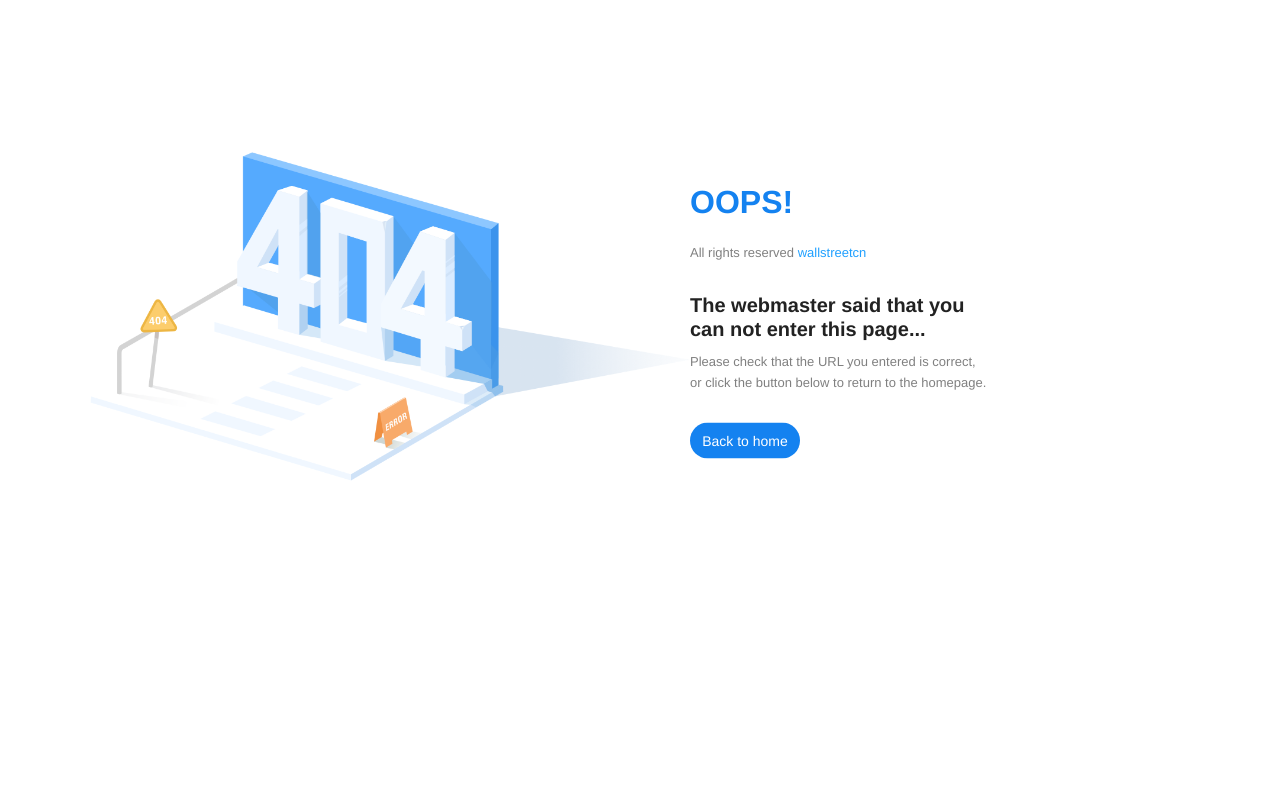
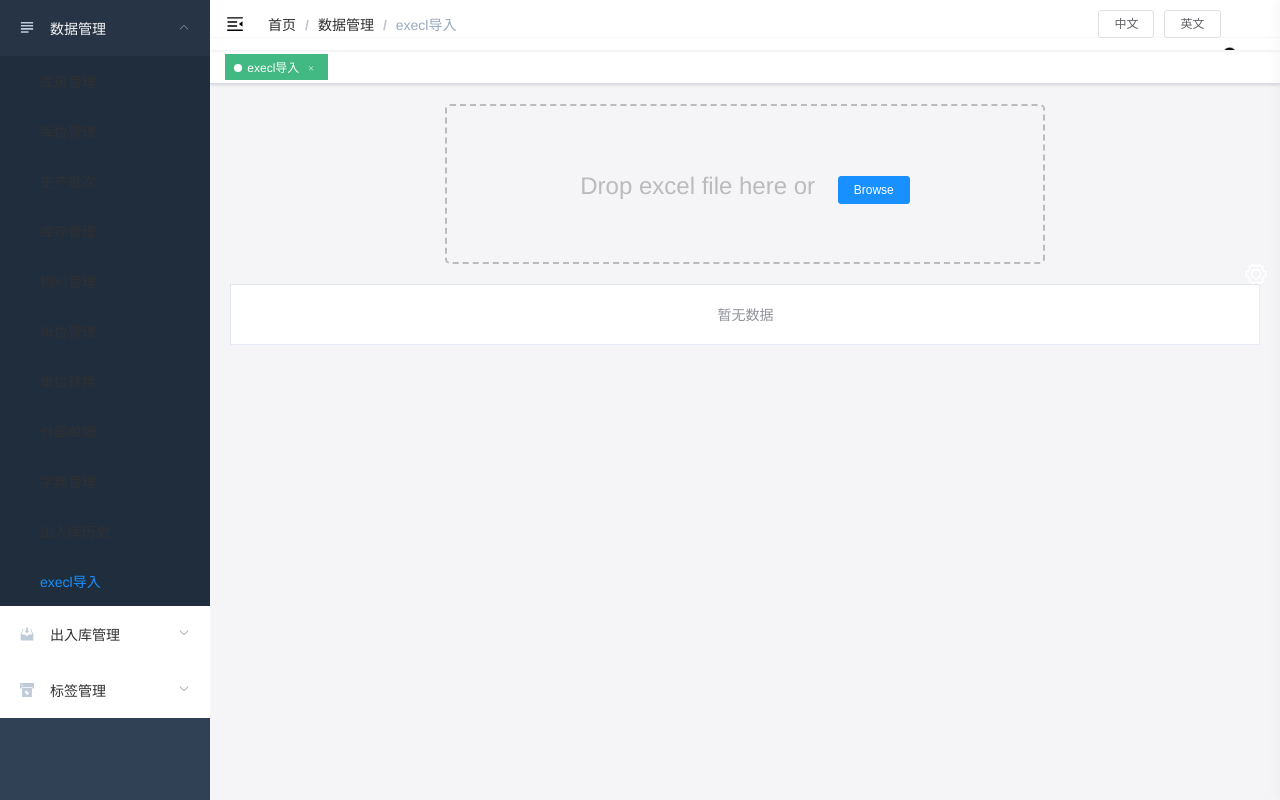
Before and after one commit to WhiteLierTo/wms, a Vue app: page /data-manager/base-data in a window 1280 px wide. Before the commit this address led to /404. Built offline with nearby package versions, Linux system fonts and the light colour scheme.

Commit message:
feat:新增execl导入

```diff
--- a/package.json
+++ b/package.json
@@ -25,7 +25,8 @@
         "vue-i18n": "^8.12.0",
         "vue-router": "3.0.6",
         "vueshowpdf": "^1.1.2",
-    "vuex": "3.1.0"
+        "vuex": "3.1.0",
+        "xlsx": "0.14.1"
     },
     "devDependencies": {
         "@babel/core": "7.0.0",
--- /dev/null
+++ b/src/components/UploadExcel/index.vue
@@ -0,0 +1,136 @@
+<template>
+  <div>
+    <input ref="excel-upload-input" class="excel-upload-input" type="file" accept=".xlsx, .xls" @change="handleClick">
+    <div class="drop" @drop="handleDrop" @dragover="handleDragover" @dragenter="handleDragover">
+      Drop excel file here or
+      <el-button :loading="loading" style="margin-left:16px;" size="mini" type="primary" @click="handleUpload">Browse</el-button>
+    </div>
+  </div>
+</template>
+
+<script>
+import XLSX from 'xlsx'
+
+export default {
+  props: {
+    beforeUpload: Function, // eslint-disable-line
+    onSuccess: Function// eslint-disable-line
+  },
+  data() {
+    return {
+      loading: false,
+      excelData: {
+        header: null,
+        results: null
+      }
+    }
+  },
+  methods: {
+    generateData({ header, results }) {
+      this.excelData.header = header
+      this.excelData.results = results
+      this.onSuccess && this.onSuccess(this.excelData)
+    },
+    handleDrop(e) {
+      e.stopPropagation()
+      e.preventDefault()
+      if (this.loading) return
+      const files = e.dataTransfer.files
+      if (files.length !== 1) {
+        this.$message.error('Only support uploading one file!')
+        return
+      }
+      const rawFile = files[0] // only use files[0]
+
+      if (!this.isExcel(rawFile)) {
+        this.$message.error('Only supports upload .xlsx, .xls, .csv suffix files')
+        return false
+      }
+      this.upload(rawFile)
+      e.stopPropagation()
+      e.preventDefault()
+    },
+    handleDragover(e) {
+      e.stopPropagation()
+      e.preventDefault()
+      e.dataTransfer.dropEffect = 'copy'
+    },
+    handleUpload() {
+      this.$refs['excel-upload-input'].click()
+    },
+    handleClick(e) {
+      const files = e.target.files
+      const rawFile = files[0] // only use files[0]
+      if (!rawFile) return
+      this.upload(rawFile)
+    },
+    upload(rawFile) {
+      this.$refs['excel-upload-input'].value = null // fix can't select the same excel
+
+      if (!this.beforeUpload) {
+        this.readerData(rawFile)
+        return
+      }
+      const before = this.beforeUpload(rawFile)
+      if (before) {
+        this.readerData(rawFile)
+      }
+    },
+    readerData(rawFile) {
+      this.loading = true
+      return new Promise((resolve, reject) => {
+        const reader = new FileReader()
+        reader.onload = e => {
+          const data = e.target.result
+          const workbook = XLSX.read(data, { type: 'array' })
+          const firstSheetName = workbook.SheetNames[0]
+          const worksheet = workbook.Sheets[firstSheetName]
+          const header = this.getHeaderRow(worksheet)
+          const results = XLSX.utils.sheet_to_json(worksheet)
+          this.generateData({ header, results })
+          this.loading = false
+          resolve()
+        }
+        reader.readAsArrayBuffer(rawFile)
+      })
+    },
+    getHeaderRow(sheet) {
+      const headers = []
+      const range = XLSX.utils.decode_range(sheet['!ref'])
+      let C
+      const R = range.s.r
+      /* start in the first row */
+      for (C = range.s.c; C <= range.e.c; ++C) { /* walk every column in the range */
+        const cell = sheet[XLSX.utils.encode_cell({ c: C, r: R })]
+        /* find the cell in the first row */
+        let hdr = 'UNKNOWN ' + C // <-- replace with your desired default
+        if (cell && cell.t) hdr = XLSX.utils.format_cell(cell)
+        headers.push(hdr)
+      }
+      return headers
+    },
+    isExcel(file) {
+      return /\.(xlsx|xls|csv)$/.test(file.name)
+    }
+  }
+}
+</script>
+
+<style scoped>
+.excel-upload-input{
+  display: none;
+  z-index: -9999;
+}
+.drop{
+  border: 2px dashed #bbb;
+  width: 600px;
+  height: 160px;
+  line-height: 160px;
+  margin: 0 auto;
+  font-size: 24px;
+  border-radius: 5px;
+  text-align: center;
+  color: #bbb;
+  position: relative;
+}
+</style>
--- a/src/router/index.js
+++ b/src/router/index.js
@@ -111,6 +111,13 @@ export const constantRoutes = [{
                 import('@/views/data-manager/historical-record'),
     name: 'historicalRecord',
     meta: { title: '出入库历史' },
+    children: []
+  }, {
+    path: 'base-data',
+    component: () =>
+                import('@/views/data-manager/base-data'),
+    name: 'baseData',
+    meta: { title: 'execl导入' },
     children: []
   }]
 },
--- /dev/null
+++ b/src/views/data-manager/base-data.vue
@@ -0,0 +1,44 @@
+<template>
+  <div class="app-container">
+    <upload-excel-component :on-success="handleSuccess" :before-upload="beforeUpload" />
+    <el-table :data="tableData" border highlight-current-row style="width: 100%;margin-top:20px;">
+      <el-table-column v-for="item of tableHeader" :key="item" :prop="item" :label="item" />
+    </el-table>
+  </div>
+</template>
+
+<script>
+import UploadExcelComponent from '@/components/UploadExcel/index.vue'
+
+export default {
+  name: 'UploadExcel',
+  components: { UploadExcelComponent },
+  data() {
+    return {
+      tableData: [],
+      tableHeader: []
+    }
+  },
+  methods: {
+    beforeUpload(file) {
+      const isLt1M = file.size / 1024 / 1024 < 1
+
+      if (isLt1M) {
+        return true
+      }
+
+      this.$message({
+        message: 'Please do not upload files larger than 1m in size.',
+        type: 'warning'
+      })
+      return false
+    },
+    handleSuccess({ results, header }) {
+      this.tableData = results
+      this.tableHeader = header
+      console.log('表头:' + JSON.stringify(this.tableHeader))
+      console.log('列表:' + JSON.stringify(this.tableData))
+    }
+  }
+}
+</script>
```
Lines whose indentation alone changed are shown as unchanged.
